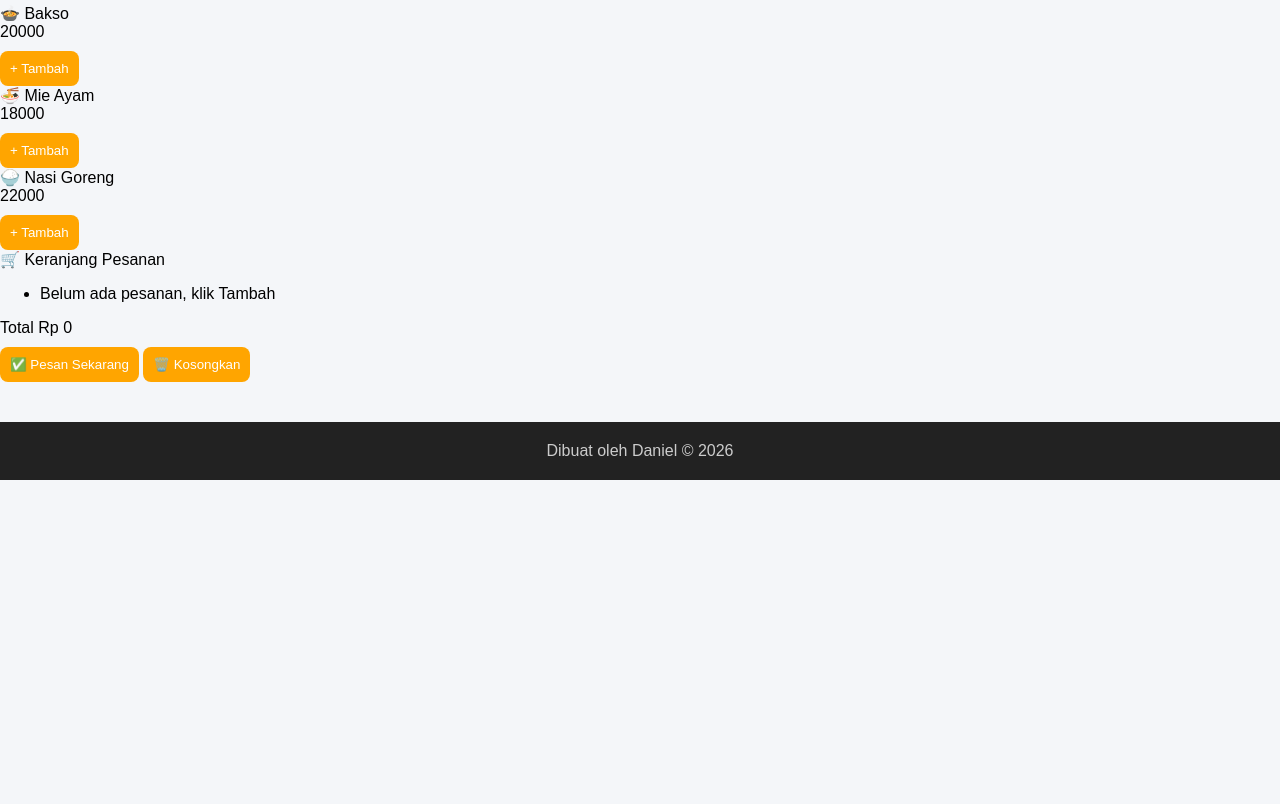
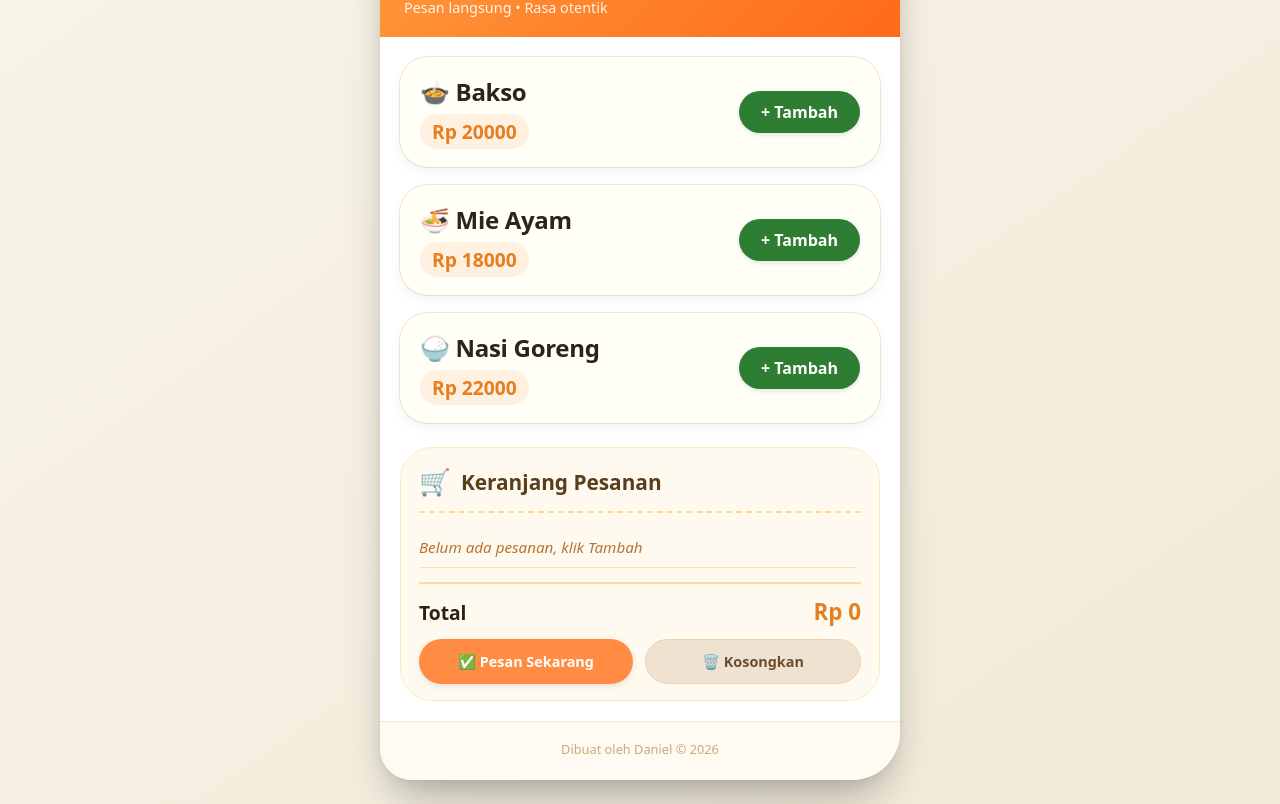
Before and after one commit to Ram-range/myweb, a plain HTML site: page index.html in a window 1280 px wide. Shown: the part 110-914 px from the top of the page. Before the commit the page ends 800 px from the top, so only its background shows below. Drawn offline with Linux system fonts and the light colour scheme.

Commit message:
Refactor CSS for improved styling and layout

```diff
--- a/style.css
+++ b/style.css
@@ -1,114 +1,345 @@
-body {
-  margin: 0;
-  font-family: Arial;
-  background: #f4f6f9;
+* {
+    margin: 0;
+    padding: 0;
+    box-sizing: border-box;
+    font-family: system-ui, 'Segoe UI', 'Helvetica Neue', sans-serif;
 }
 
-.navbar {
-  background: linear-gradient(90deg, orange, #ff6600);
-  color: white;
-  padding: 15px;
-  display: flex;
-  justify-content: space-between;
+body {
+    background: linear-gradient(145deg, #f8f4e8 0%, #f0ead8 100%);
+    min-height: 100vh;
+    display: flex;
+    justify-content: center;
+    align-items: center;
+    padding: 24px 16px;
 }
 
-.menu {
-  display: flex;
-  gap: 20px;
-  justify-content: center;
-  margin: 30px;
-  flex-wrap: wrap;
+/* Container utama seperti card restoran */
+.order-container {
+    max-width: 520px;
+    width: 100%;
+    margin: 0 auto;
+    background-color: #ffffff;
+    border-radius: 48px 32px 48px 32px;
+    box-shadow: 0 25px 45px -12px rgba(0, 0, 0, 0.3), 0 4px 12px rgba(0, 0, 0, 0.05);
+    overflow: hidden;
+    transition: all 0.2s ease;
 }
 
-.card {
-  background: white;
-  padding: 15px;
-  border-radius: 15px;
-  width: 200px;
-  text-align: center;
-  box-shadow: 0 5px 15px rgba(0,0,0,0.1);
-  transition: 0.3s;
+/* Header dengan ilustrasi sederhana */
+.hero {
+    background: #ffb347;
+    background: linear-gradient(135deg, #ff9a3c, #ff6a1a);
+    padding: 28px 24px 20px 24px;
+    color: white;
 }
 
-.card:hover {
-  transform: translateY(-10px);
+.hero h1 {
+    font-size: 2.2rem;
+    letter-spacing: -0.5px;
+    font-weight: 800;
+    display: flex;
+    align-items: center;
+    gap: 10px;
 }
 
-img {
-  width: 100%;
-  height: 130px;
-  object-fit: cover;
-  border-radius: 10px;
+.hero h1:before {
+    content: "🍜";
+    font-size: 2rem;
+    filter: drop-shadow(2px 2px 4px rgba(0,0,0,0.2));
 }
 
-button {
-  background: orange;
-  color: white;
-  border: none;
-  padding: 10px;
-  margin-top: 10px;
-  border-radius: 8px;
-  cursor: pointer;
+.hero p {
+    font-size: 0.9rem;
+    opacity: 0.9;
+    margin-top: 8px;
+    font-weight: 500;
 }
 
-.cart {
-  position: fixed;
-  right: -100%;
-  top: 0;
-  width: 320px;
-  height: 100%;
-  background: white;
-  transition: 0.4s;
-  box-shadow: -5px 0 25px rgba(0,0,0,0.2);
+/* Daftar menu */
+.menu-list {
+    padding: 20px 20px 12px 20px;
+    display: flex;
+    flex-direction: column;
+    gap: 18px;
 }
 
-.cart.active {
-  right: 0;
+/* Card item makanan */
+.menu-item {
+    background: #fffef7;
+    border-radius: 28px;
+    box-shadow: 0 5px 12px rgba(0, 0, 0, 0.05), 0 0 0 1px #f3e9ce;
+    transition: all 0.25s;
+    overflow: hidden;
 }
 
-.cart-header {
-  background: orange;
-  color: white;
-  padding: 15px;
-  display: flex;
-  justify-content: space-between;
+.menu-item:hover {
+    transform: translateY(-3px);
+    box-shadow: 0 15px 25px -8px rgba(0, 0, 0, 0.15);
 }
 
-.cart-item {
-  padding: 10px;
-  border-bottom: 1px solid #eee;
+.item-content {
+    display: flex;
+    justify-content: space-between;
+    align-items: center;
+    padding: 18px 20px;
 }
 
-.cart-footer {
-  padding: 15px;
+.info {
+    flex: 2;
 }
 
-.cart-footer input {
-  width: 100%;
-  padding: 8px;
-  margin-bottom: 10px;
+.item-name {
+    font-size: 1.5rem;
+    font-weight: 700;
+    color: #2c2418;
+    letter-spacing: -0.3px;
 }
 
-.toast {
-  position: fixed;
-  bottom: 20px;
-  right: 20px;
-  background: green;
-  color: white;
-  padding: 12px;
-  border-radius: 5px;
-  opacity: 0;
-  transition: 0.3s;
+.price {
+    font-size: 1.2rem;
+    font-weight: 700;
+    color: #e67e22;
+    margin-top: 6px;
+    display: inline-block;
+    background: #fff0e0;
+    padding: 4px 12px;
+    border-radius: 40px;
 }
 
-.toast.show {
-  opacity: 1;
+.price::before {
+    content: "Rp ";
+    font-weight: 600;
 }
 
+.action {
+    flex-shrink: 0;
+    margin-left: 16px;
+}
+
+.btn-tambah {
+    background: #2e7d32;
+    border: none;
+    padding: 10px 22px;
+    border-radius: 60px;
+    font-weight: 700;
+    font-size: 1rem;
+    color: white;
+    cursor: pointer;
+    transition: all 0.2s;
+    box-shadow: 0 2px 5px rgba(0,0,0,0.1);
+    display: flex;
+    align-items: center;
+    gap: 6px;
+}
+
+.btn-tambah:hover {
+    background: #1b5e20;
+    transform: scale(0.97);
+    box-shadow: 0 1px 3px rgba(0,0,0,0.2);
+}
+
+.btn-tambah:active {
+    transform: scale(0.95);
+}
+
+/* Keranjang / ringkasan pesanan */
+.cart-section {
+    background: #fefaf0;
+    margin: 12px 20px 20px 20px;
+    border-radius: 32px;
+    padding: 16px 18px;
+    border: 1px solid #ffeaC0;
+}
+
+.cart-title {
+    display: flex;
+    align-items: center;
+    gap: 10px;
+    font-weight: 800;
+    font-size: 1.3rem;
+    color: #5a3e1b;
+    border-bottom: 2px dashed #ffd89a;
+    padding-bottom: 12px;
+    margin-bottom: 14px;
+}
+
+.cart-title span:first-child {
+    font-size: 1.6rem;
+}
+
+.cart-items {
+    list-style: none;
+    margin-bottom: 14px;
+    max-height: 220px;
+    overflow-y: auto;
+    padding-right: 5px;
+}
+
+.cart-items li {
+    display: flex;
+    justify-content: space-between;
+    align-items: center;
+    padding: 10px 0;
+    border-bottom: 1px solid #ffe1b3;
+    font-size: 0.95rem;
+}
+
+.cart-item-name {
+    font-weight: 600;
+    color: #4a3a28;
+}
+
+.cart-item-controls {
+    display: flex;
+    align-items: center;
+    gap: 12px;
+}
+
+.cart-qty {
+    font-weight: 700;
+    min-width: 28px;
+    text-align: center;
+    color: #c25d00;
+}
+
+.cart-item-price {
+    font-weight: 600;
+    color: #855c2e;
+    min-width: 70px;
+    text-align: right;
+}
+
+.btn-cart-qty {
+    background: white;
+    border: 1px solid #ffbc6e;
+    width: 26px;
+    height: 26px;
+    border-radius: 30px;
+    font-weight: bold;
+    cursor: pointer;
+    color: #b45f1b;
+    transition: 0.1s;
+}
+
+.btn-cart-qty:hover {
+    background: #ffeedd;
+}
+
+.btn-remove-item {
+    background: none;
+    border: none;
+    font-size: 1.2rem;
+    cursor: pointer;
+    color: #c57c3a;
+    margin-left: 8px;
+    transition: 0.1s;
+}
+
+.cart-total {
+    display: flex;
+    justify-content: space-between;
+    align-items: baseline;
+    font-weight: 800;
+    font-size: 1.2rem;
+    border-top: 2px solid #ffd89a;
+    padding-top: 12px;
+    margin-top: 6px;
+    color: #32200c;
+}
+
+.total-amount {
+    color: #e67e22;
+    font-size: 1.4rem;
+}
+
+.empty-cart {
+    text-align: center;
+    color: #b87333;
+    font-style: italic;
+    padding: 12px 0;
+    font-size: 0.85rem;
+}
+
+.order-actions {
+    display: flex;
+    gap: 12px;
+    margin-top: 12px;
+}
+
+.btn-order, .btn-reset {
+    flex: 1;
+    border: none;
+    padding: 12px 8px;
+    border-radius: 60px;
+    font-weight: 700;
+    font-size: 0.9rem;
+    cursor: pointer;
+    transition: 0.2s;
+}
+
+.btn-order {
+    background: #ff8c42;
+    color: white;
+    box-shadow: 0 2px 6px rgba(0,0,0,0.1);
+}
+
+.btn-order:hover {
+    background: #e6762e;
+    transform: scale(0.98);
+}
+
+.btn-reset {
+    background: #f0e2d0;
+    color: #6b4c2c;
+    border: 1px solid #efd1ae;
+}
+
+.btn-reset:hover {
+    background: #e7d5bd;
+}
+
+/* Footer */
 .footer {
-  text-align: center;
-  padding: 20px;
-  background: #222;
-  color: #ccc;
-  margin-top: 40px;
+    text-align: center;
+    padding: 18px 20px 22px;
+    font-size: 0.8rem;
+    color: #c8aa7a;
+    border-top: 1px solid #f8e7cf;
+    margin-top: 8px;
+    background: #fffbf2;
 }
+
+/* Toast notifikasi */
+.toast-msg {
+    position: fixed;
+    bottom: 30px;
+    left: 50%;
+    transform: translateX(-50%) scale(0.9);
+    background: #2e2b28e6;
+    backdrop-filter: blur(8px);
+    color: white;
+    padding: 10px 22px;
+    border-radius: 50px;
+    font-size: 0.85rem;
+    font-weight: 500;
+    opacity: 0;
+    transition: all 0.2s;
+    pointer-events: none;
+    z-index: 999;
+    white-space: nowrap;
+}
+
+@media (max-width: 480px) {
+    .item-content {
+        flex-direction: row;
+        flex-wrap: wrap;
+    }
+    .btn-tambah {
+        padding: 8px 16px;
+        font-size: 0.85rem;
+    }
+    .item-name {
+        font-size: 1.25rem;
+    }
+}
```
